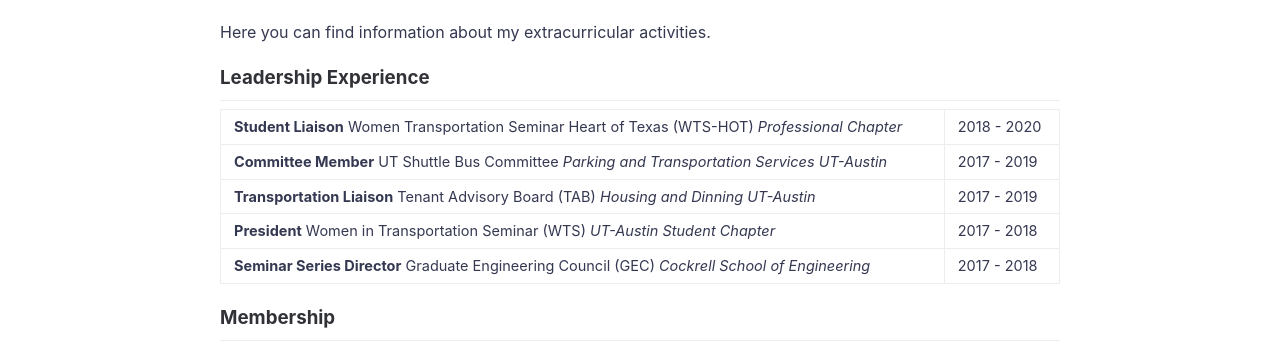
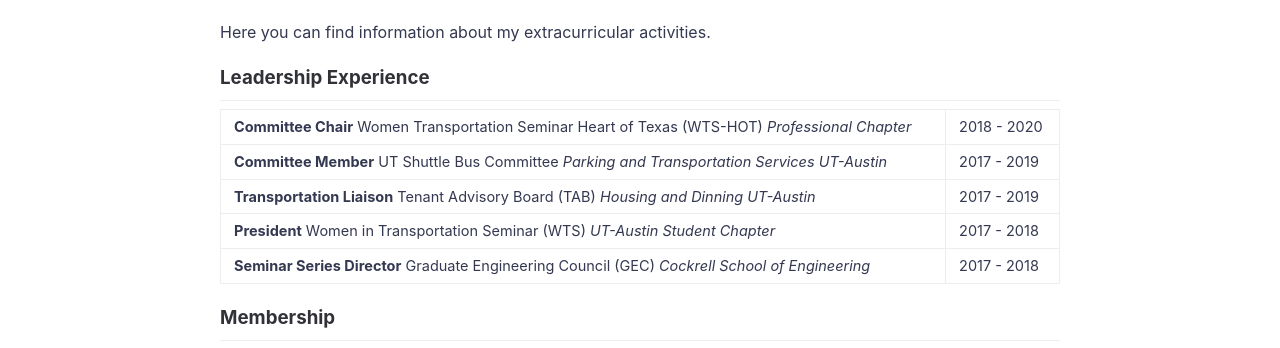
Before and after one commit to nzunigag/nzunigag.github.io, a Jekyll site: the page built from activities.md, in a window 1280 px wide and 900 px high. Shown: the part 300-648 px from the top of the window. Built offline with Jekyll 4.4.1, drawn with Linux system fonts in a browser that asks for light colours.

Commit message:
Update activities.md

```diff
--- a/activities.md
+++ b/activities.md
@@ -9,7 +9,7 @@ Here you can find information about my extracurricular activities.
 ### Leadership Experience
 ___
 
-<b>Student Liaison</b> Women Transportation Seminar Heart of Texas (WTS-HOT) <i>Professional Chapter</i> | 2018 - 2020 <br>
+<b>Committee Chair</b> Women Transportation Seminar Heart of Texas (WTS-HOT) <i>Professional Chapter</i> | 2018 - 2020 <br>
 <b>Committee Member</b> UT Shuttle Bus Committee <i>Parking and Transportation Services UT-Austin</i> | 2017 - 2019 <br>
 <b>Transportation Liaison</b> Tenant Advisory Board (TAB) <i>Housing and Dinning UT-Austin</i> | 2017 - 2019 <br>
 <b>President</b> Women in Transportation Seminar (WTS) <i>UT-Austin Student Chapter</i> | 2017 - 2018 <br>
```
